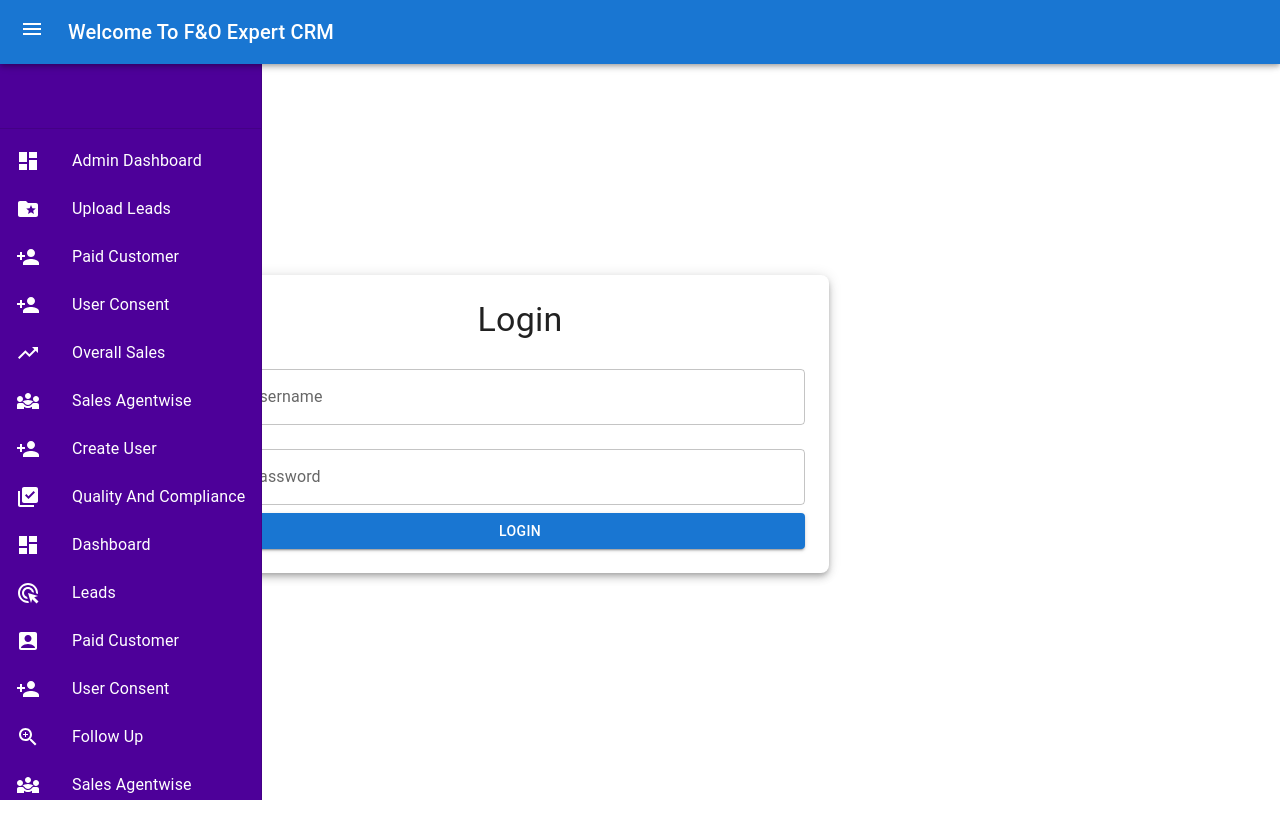
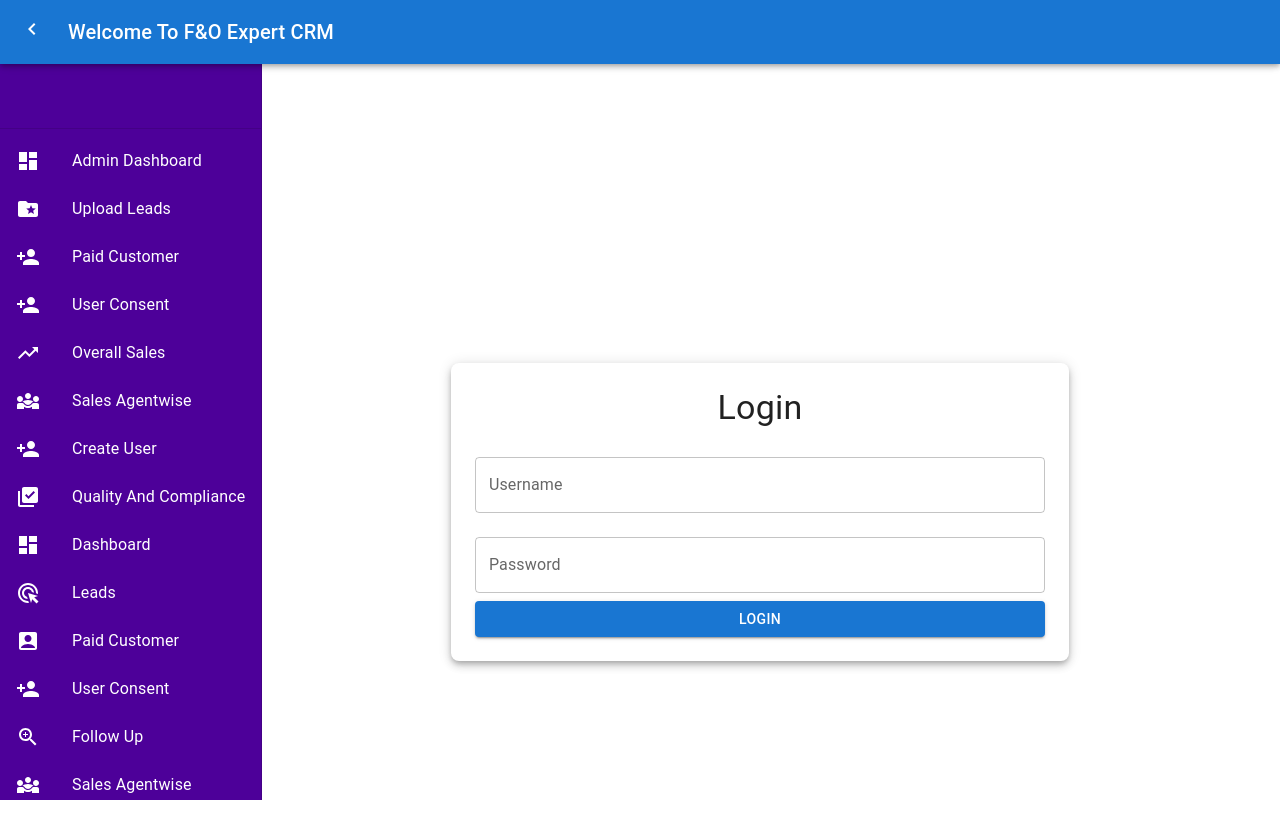
Before and after one commit to Nishthayadava/fando-frontend, a React (Create React App) app: page /login in a window 1280 px wide. Shown: the top 838 px of the page. Built offline with nearby package versions, Linux system fonts and the light colour scheme.

Commit message:
Update App.js

```diff
--- a/src/App.js
+++ b/src/App.js
@@ -1,14 +1,13 @@
-// App.js
 import React, { useState, useEffect } from 'react';
 import { Box, CssBaseline } from '@mui/material';
 import Sidebar from './components/common/Sidebar';
 import RoutesConfig from './components/common/RoutesConfig';
-import {  useLocation } from 'react-router-dom';  // <-- Import useLocation here
+import { useLocation, useNavigate } from 'react-router-dom';  // <-- Import useLocation and useNavigate
 
 import { styled, useTheme } from '@mui/material/styles';
 import Header from './components/common/Header'; // Import the Header component
 
-const drawerWidth = 240;
+const drawerWidth = 240; // Defining the drawerWidth constant
 
 // Rename custom styled AppBar to avoid conflict
 const StyledAppBar = styled('div', { shouldForwardProp: (prop) => prop !== 'open' })(
@@ -19,7 +18,7 @@ const StyledAppBar = styled('div', { shouldForwardProp: (prop) => prop !== 'open
       easing: theme.transitions.easing.sharp,
       duration: theme.transitions.duration.leavingScreen,
     }),
-    marginLeft: open ? 0 : `-${drawerWidth}px`,
+    marginLeft: open ? drawerWidth : 0, // Adjusting margin for the AppBar
   })
 );
 
@@ -29,9 +28,10 @@ function App() {
   const [loading, setLoading] = useState(true);
   const [isLoggedIn, setIsLoggedIn] = useState(!!localStorage.getItem('token'));
   const location = useLocation(); // Get the current location
+  const navigate = useNavigate(); // To redirect after login or logout
 
-  // Check if user is authenticated
-
+  const handleDrawerOpen = () => setOpen(true);
+  const handleDrawerClose = () => setOpen(false);
 
   // Ensure state is updated on initial load
   useEffect(() => {
@@ -40,30 +40,33 @@ function App() {
     setLoading(false); // Stop loading after checking auth status
 
 
-
-  if (!isLoggedIn) {
-    // Store the path in localStorage before redirecting to login
-    if (location.pathname !== '/login') {
-      localStorage.setItem('redirectTo', location.pathname);
-    }
-  }
-}, [isLoggedIn, location]);
-
+  }, [isLoggedIn, location, navigate]);
 
   if (loading) return <div>Loading...</div>; // Avoid flickering until the auth state is resolved
 
   return (
+    <Box sx={{ display: 'flex' }}>
+      {/* Sidebar */}
+      <Sidebar open={open} handleDrawerClose={handleDrawerClose} />
 
-      <Box sx={{ display: 'flex' }}>
+      {/* Main content */}
+      <Box
+        component="main"
+        sx={{
+          flexGrow: 1,
+          bgcolor: 'background.default',
+          p: 3,
+          transition: 'margin-left 0.3s ease', // Smooth transition when the sidebar is toggled
+          marginTop: '64px', // Adjust for AppBar height
+        }}
+      >
         <CssBaseline />
-        <Header /> {/* Use the Header component here */}
-
-        <Sidebar open={open} />
-        <StyledAppBar>
+        <Header handleDrawerOpen={handleDrawerOpen} handleDrawerClose={handleDrawerClose} open={open} />
+        <StyledAppBar open={open}>
           <RoutesConfig isLoggedIn={isLoggedIn} />
         </StyledAppBar>
       </Box>
-
+    </Box>
   );
 }
 
```
